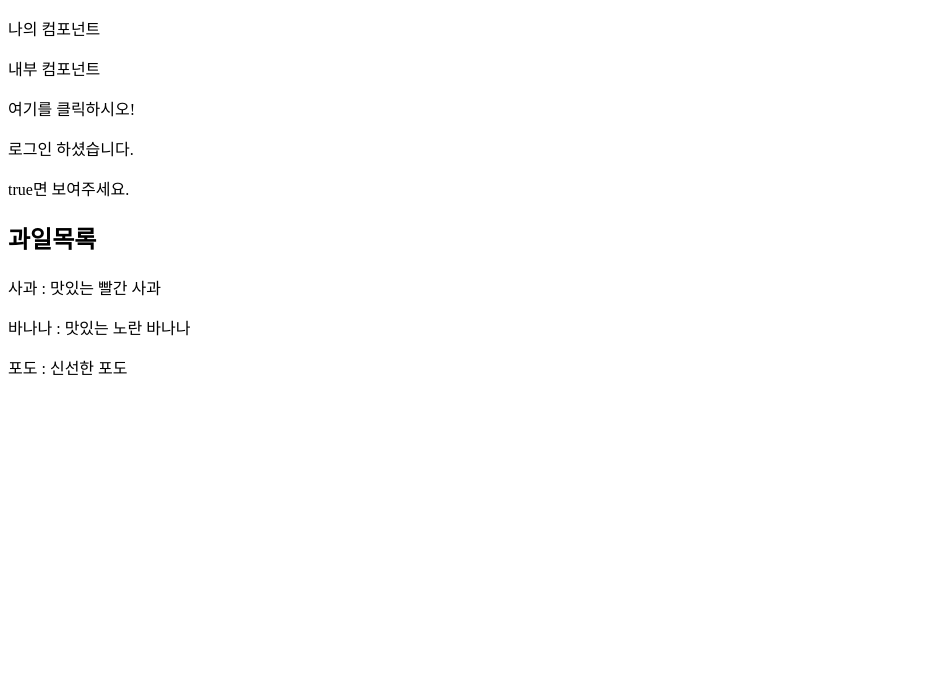
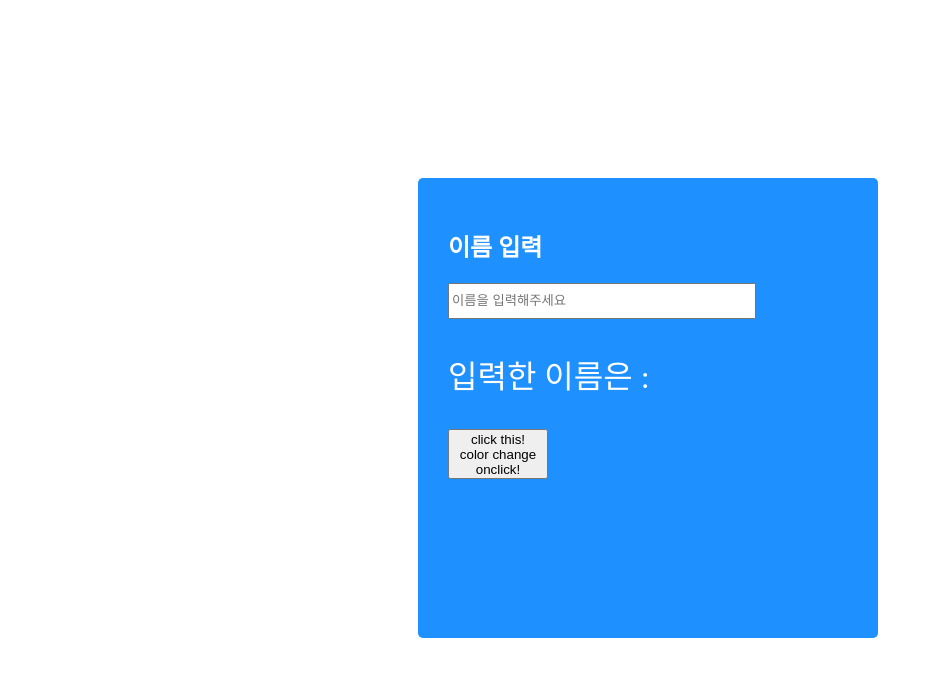
Before and after one commit to JJ0824/react, a React (Vite) app: page / in a window 1280 px wide. Shown: the top 676 px of the page, without its empty margins (0-933 px from the left). Built offline with nearby package versions, Linux system fonts and the light colour scheme.

Commit message:
practice react

```diff
--- a/src/App.jsx
+++ b/src/App.jsx
@@ -1,10 +1,13 @@
 import { MyComp } from "./MyComp";
+import { CounterWithoutState } from "./Components/State/CounterWithoutState";
+import { CounterWithState } from "./Components/State/CounterWithState";
+import { NameForm } from "./Components/State/NameForm";
 
 function App() {
 
   return (
     <div>
-      <MyComp />
+      <NameForm />
     </div>
   );
 
--- /dev/null
+++ b/src/Components/State/CounterWithState.jsx
@@ -0,0 +1,22 @@
+import { useState } from "react";
+
+export function CounterWithState() {
+  const [count, setCount] = useState(0);
+  function increase() {
+    setCount(count + 1);
+  }
+
+  return (
+    <>
+      <h2>카운터 (상태관리 사용)</h2>
+      <p>Count: {count}</p>
+      <button
+        onClick={() => {
+          increase();
+        }}
+      >
+        +
+      </button>
+    </>
+  );
+}
--- /dev/null
+++ b/src/Components/State/CounterWithoutState.jsx
@@ -0,0 +1,22 @@
+let count = 0;
+
+export function CounterWithoutState() {
+  function increase() {
+    count = count + 1;
+    console.log("현재 카운트:" + count);
+  }
+
+  return (
+    <>
+      <h2>카운터 (상태관리 없음)</h2>
+      <p>Count: {count}</p>
+      <button
+        onClick={() => {
+          increase();
+        }}
+      >
+        +
+      </button>
+    </>
+  );
+}
--- /dev/null
+++ b/src/Components/State/NameForm.jsx
@@ -0,0 +1,66 @@
+import { useState } from "react";
+import styled from "styled-components";
+
+const Container = styled.div`
+  width : 100vw;
+  height: 100vh;
+  display: flex;
+  justify-content: center;
+  align-items: center;
+`;
+
+const Box = styled.section`
+  width: 400px;
+  height: 400px;
+  padding: 30px;
+  background-color: ${(props) => props.color};
+  color: white;
+  border-radius: 5px;
+  & input {
+    width: 300px;
+    height : 30px;
+  }
+  & .name {
+    font-size: 2rem;
+  }
+`;
+
+const Button = styled.button`
+  width: 100px;
+  height: 50px;
+`;
+
+export function NameForm() {
+  const [name, setName] = useState("");
+  const handleChange = (e) => {
+    setName(e.target.value);
+  };
+  const [color, setColor] = useState("dodgerblue");
+  const changeColor = () => {
+    setColor("red");
+  };
+
+  return (
+    <>
+      <Container>
+        <Box color={color}>
+          <h2>이름 입력</h2>
+          <input
+            type="text"
+            value={name}
+            onChange={ (e) => {
+              handleChange(e);
+            }}
+            placeholder="이름을 입력해주세요"
+          />
+          <p className="name">입력한 이름은 : {name}</p>
+          <Button
+            onClick={() => {
+              changeColor();
+            }}
+          >click this! color change onclick!</Button>
+        </Box>
+      </Container>
+    </>
+  );
+}
--- a/src/main.jsx
+++ b/src/main.jsx
@@ -2,4 +2,8 @@ import { StrictMode } from 'react'
 import { createRoot } from 'react-dom/client'
 import App from './App.jsx'
 
-createRoot(document.getElementById('root')).render(<App />);
+createRoot(document.getElementById('root')).render(
+  <StrictMode>
+    <App />
+  </StrictMode>,
+);
```
